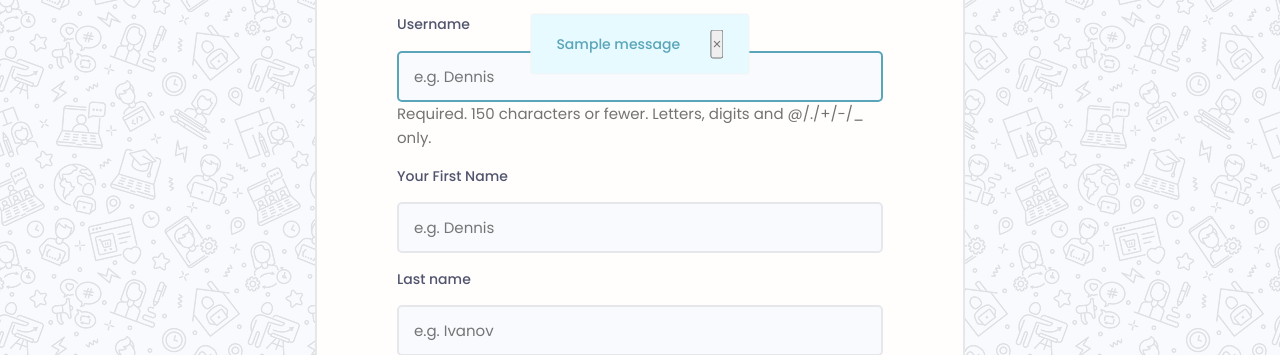
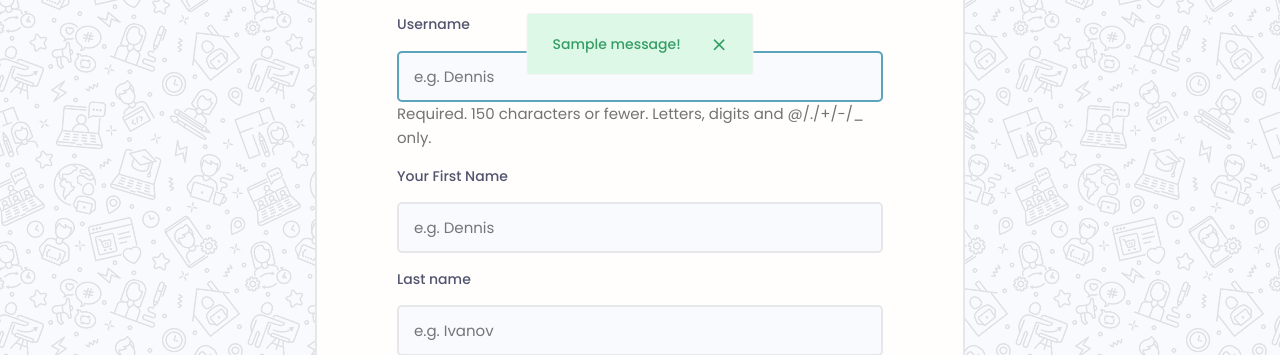
Before and after one commit to NagahShinawy/devsearch, a Django app: page /accounts/signup/ in a window 1280 px wide. Shown: the part 76-431 px from the top of the page. Run offline with Django 3.2, Linux system fonts and the light colour scheme; tables that the repository leaves empty hold one stand-in row (values such as "Sample post"); one stand-in notice (Sample message) is shown; some libraries are stand-ins or nearby versions.

Commit message:
message styles

```diff
--- a/templates/_partials/message.html
+++ b/templates/_partials/message.html
@@ -1,12 +1,8 @@
 {% if messages %}
-        {% for message in messages %}
-                <div id="messages" class="container">
-                        <div class="alert alert-dismissible text-center fade show {% if message.tags == 'error' %} alert-danger {% else %} alert-{{ message.tags }}  {% endif %}" role="alert">
-                          {{ message|safe }}
-                          <button type="button" class="close" data-dismiss="alert" aria-label="Close">
-                                <span aria-hidden="true">&times;</span>
-                          </button>
-                        </div>
-                </div>
-        {% endfor %}
+    {% for message in messages %}
+        <div class="alert alert--{{ message.tags }}">
+            <p class="alert__message">{{ message|safe }}!</p>
+            <button class="alert__close">⨯</button>
+        </div>
+    {% endfor %}
 {% endif %}
```
